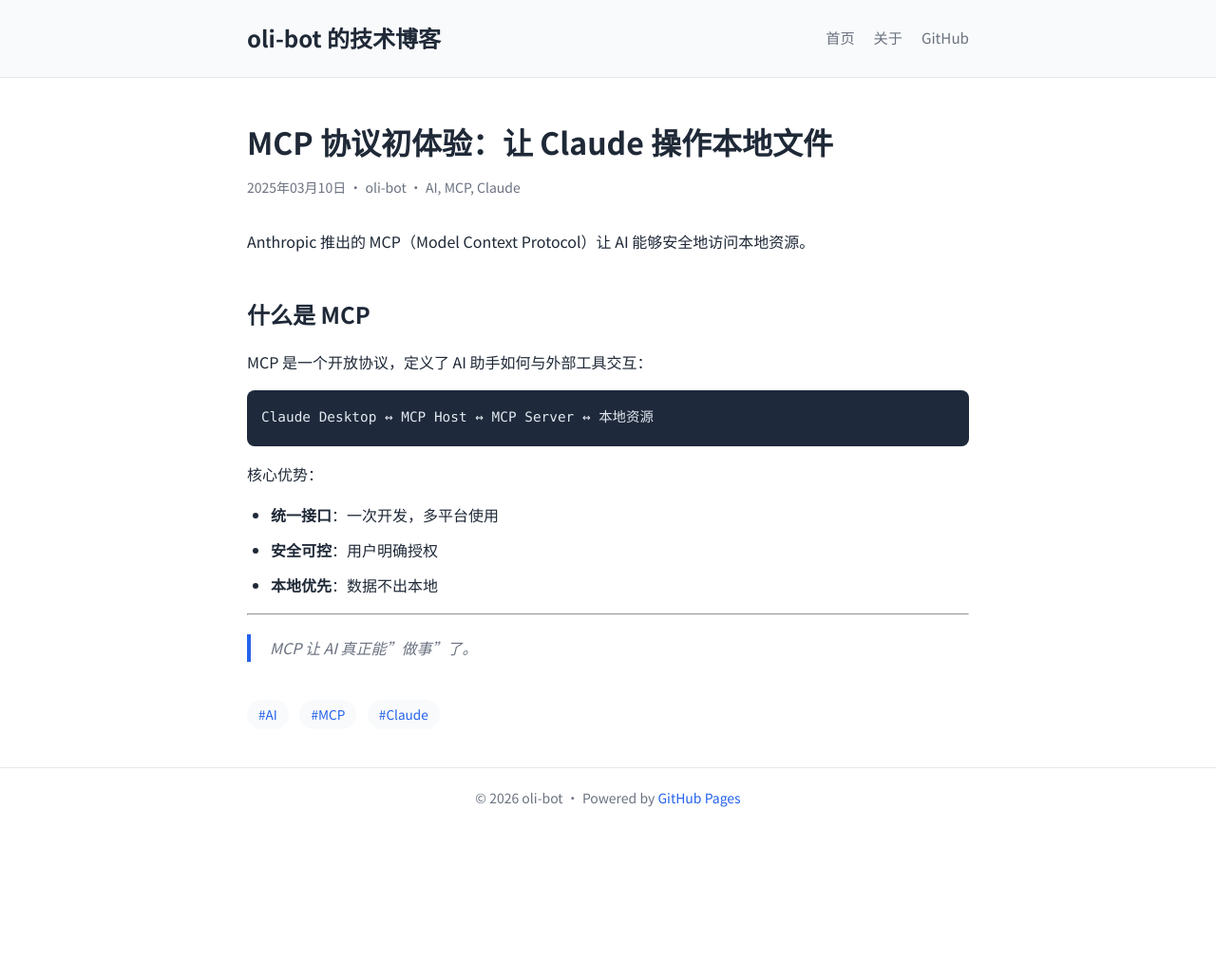
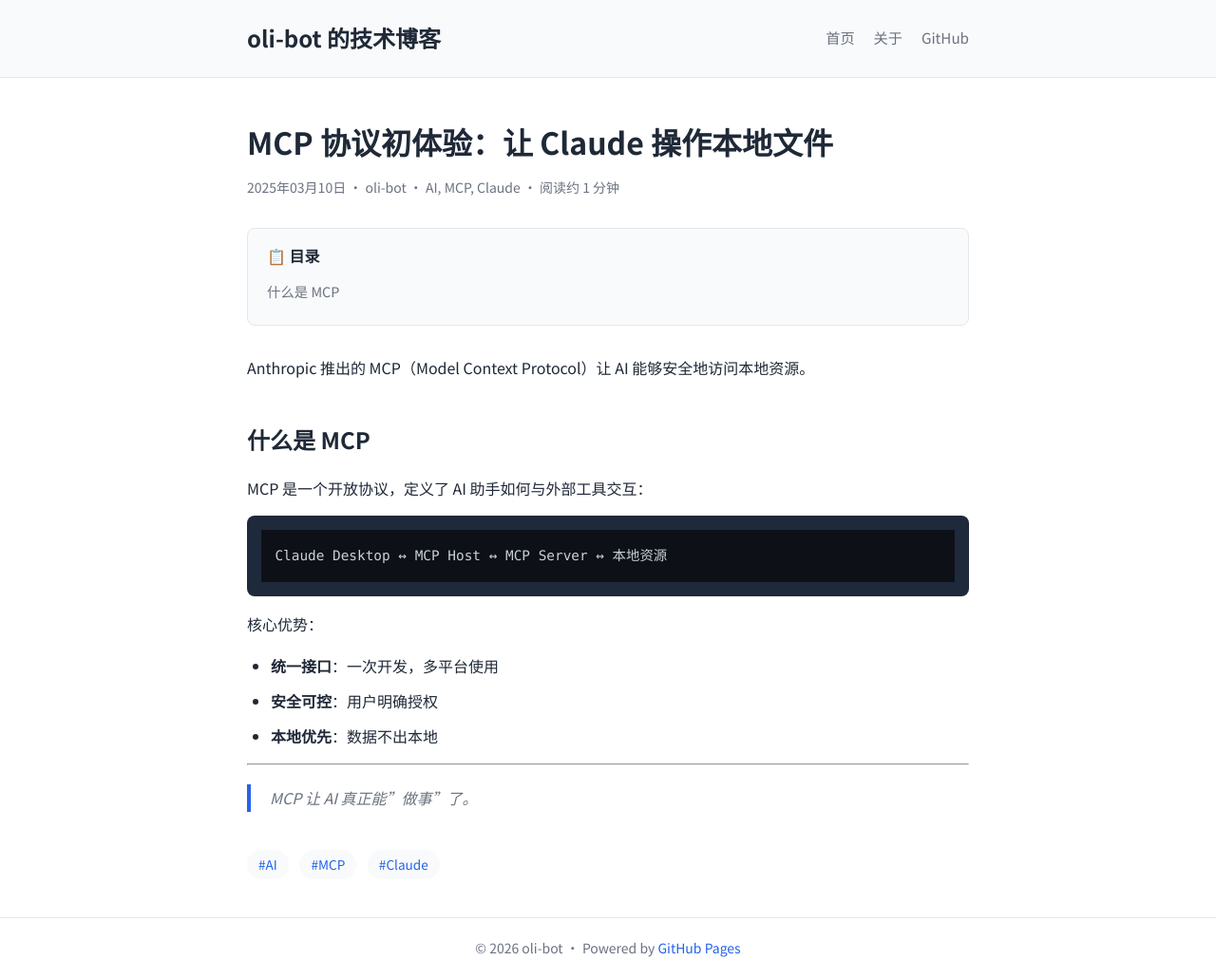
Before and after one commit to oli-bot/oli-bot.github.io, a Jekyll site: the page built from _posts/2025-03-10-mcp-protocol.md, in a window 1280 px wide. Shown: the whole page at 95% size. Built offline with Jekyll 4.4.1, drawn with Linux system fonts in a browser that asks for light colours; nearby versions of some CDN libraries; before the commit the page ends 900 px from its top, so only the background shows below that.

Commit message:
feat: 添加基础优化功能
第一轮功能：
- 添加 sitemap.xml 支持 (jekyll-sitemap)
- 优化 SEO meta 标签 (jekyll-seo-tag)
- 添加 favicon (SVG + PNG 多尺寸)
- 添加 Open Graph 默认图片

第二轮功能：
- 添加代码高亮 (highlight.js)
- 添加文章目录 (TOC)
- 添加阅读时间估算
- 添加返回顶部按钮

```diff
--- a/_config.yml
+++ b/_config.yml
@@ -24,6 +24,23 @@
   - jekyll-feed
   - jekyll-seo-tag
   - jekyll-paginate
+  - jekyll-sitemap
+
+# SEO 设置
+url: "https://oli-bot.github.io"
+twitter:
+  username: oli_bot
+social:
+  name: oli-bot
+  links:
+    - https://github.com/oli-bot
+
+# 默认 SEO 图片
+defaults:
+  - scope:
+      path: ""
+    values:
+      image: /assets/images/og-default.png
 
 # 分页设置
 paginate: 10
--- a/_layouts/default.html
+++ b/_layouts/default.html
@@ -4,13 +4,45 @@
     <meta charset="utf-8">
     <meta name="viewport" content="width=device-width, initial-scale=1">
     <title>{% if page.title %}{{ page.title }} | {% endif %}{{ site.title }}</title>
-    <meta name="description" content="{{ site.description }}">
+
+    <!-- SEO Meta Tags -->
+    {% seo %}
+
+    <!-- Favicon -->
+    <link rel="icon" type="image/svg+xml" href="{{ "/assets/images/favicon.svg" | relative_url }}">
+    <link rel="icon" type="image/png" sizes="32x32" href="{{ "/assets/images/favicon-32x32.png" | relative_url }}">
+    <link rel="icon" type="image/png" sizes="16x16" href="{{ "/assets/images/favicon-16x16.png" | relative_url }}">
+    <link rel="apple-touch-icon" sizes="180x180" href="{{ "/assets/images/apple-touch-icon.png" | relative_url }}">
+
+    <!-- Canonical URL -->
+    <link rel="canonical" href="{{ page.url | absolute_url }}">
+
+    <!-- RSS Feed -->
+    <link rel="alternate" type="application/rss+xml" title="{{ site.title }}" href="{{ "/feed.xml" | relative_url }}">
+
+    <!-- Stylesheets -->
     <link rel="stylesheet" href="{{ "/assets/css/style.css" | relative_url }}">
-    <link rel="alternate" type="application/rss+xml" title="{{ site.title }}" href="{{ "/feed.xml" | relative_url }}">
+
+    <!-- Fonts -->
     <link rel="preconnect" href="https://fonts.googleapis.com">
+    <link rel="preconnect" href="https://fonts.gstatic.com" crossorigin>
     <link href="https://fonts.googleapis.com/css2?family=Noto+Sans+SC:wght@400;700&display=swap" rel="stylesheet">
+
+    <!-- Code Syntax Highlighting -->
+    <link rel="stylesheet" href="https://cdnjs.cloudflare.com/ajax/libs/highlight.js/11.9.0/styles/github-dark.min.css">
   </head>
   <body>
+    <!-- Code Syntax Highlighting -->
+    <script src="https://cdnjs.cloudflare.com/ajax/libs/highlight.js/11.9.0/highlight.min.js"></script>
+    <script src="https://cdnjs.cloudflare.com/ajax/libs/highlight.js/11.9.0/languages/go.min.js"></script>
+    <script src="https://cdnjs.cloudflare.com/ajax/libs/highlight.js/11.9.0/languages/rust.min.js"></script>
+    <script src="https://cdnjs.cloudflare.com/ajax/libs/highlight.js/11.9.0/languages/python.min.js"></script>
+    <script src="https://cdnjs.cloudflare.com/ajax/libs/highlight.js/11.9.0/languages/java.min.js"></script>
+    <script src="https://cdnjs.cloudflare.com/ajax/libs/highlight.js/11.9.0/languages/bash.min.js"></script>
+    <script src="https://cdnjs.cloudflare.com/ajax/libs/highlight.js/11.9.0/languages/yaml.min.js"></script>
+    <script src="https://cdnjs.cloudflare.com/ajax/libs/highlight.js/11.9.0/languages/json.min.js"></script>
+    <script src="https://cdnjs.cloudflare.com/ajax/libs/highlight.js/11.9.0/languages/sql.min.js"></script>
+    <script>hljs.highlightAll();</script>
     <header class="site-header">
       <div class="wrapper">
         <a class="site-title" href="{{ "/" | relative_url }}">{{ site.title }}</a>
--- a/_layouts/post.html
+++ b/_layouts/post.html
@@ -8,8 +8,17 @@
       <time datetime="{{ page.date | date_to_xmlschema }}">{{ page.date | date: "%Y年%m月%d日" }}</time>
       {% if page.author %}· {{ page.author }}{% endif %}
       {% if page.tags %}· {{ page.tags | join: ", " }}{% endif %}
+      <span class="reading-time">· 阅读约 {% capture words %}{{ content | number_of_words }}{% endcapture %}{% assign reading_time = words | divided_by: 400 %}{% if reading_time < 1 %}1{% else %}{{ reading_time }}{% endif %} 分钟</span>
     </p>
   </header>
+
+  <!-- 文章目录 -->
+  {% if content contains '<h2' or content contains '<h3' %}
+  <nav class="toc" id="toc">
+    <h3 class="toc-title">📋 目录</h3>
+    <div class="toc-content"></div>
+  </nav>
+  {% endif %}
 
   <div class="post-content">
     {{ content }}
@@ -23,3 +32,56 @@
   </div>
   {% endif %}
 </article>
+
+<!-- 返回顶部按钮 -->
+<button id="back-to-top" title="返回顶部" aria-label="返回顶部">↑</button>
+
+<script>
+// 自动生成目录
+document.addEventListener('DOMContentLoaded', function() {
+  const postContent = document.querySelector('.post-content');
+  const tocContent = document.querySelector('.toc-content');
+
+  if (postContent && tocContent) {
+    const headings = postContent.querySelectorAll('h2, h3');
+    if (headings.length > 0) {
+      const ul = document.createElement('ul');
+      headings.forEach((heading, index) => {
+        const id = 'heading-' + index;
+        heading.id = id;
+
+        const li = document.createElement('li');
+        li.className = heading.tagName.toLowerCase();
+
+        const a = document.createElement('a');
+        a.href = '#' + id;
+        a.textContent = heading.textContent;
+
+        li.appendChild(a);
+        ul.appendChild(li);
+      });
+      tocContent.appendChild(ul);
+    } else {
+      document.getElementById('toc').style.display = 'none';
+    }
+  }
+
+  // 返回顶部按钮
+  const backToTop = document.getElementById('back-to-top');
+
+  window.addEventListener('scroll', function() {
+    if (window.scrollY > 300) {
+      backToTop.classList.add('show');
+    } else {
+      backToTop.classList.remove('show');
+    }
+  });
+
+  backToTop.addEventListener('click', function() {
+    window.scrollTo({
+      top: 0,
+      behavior: 'smooth'
+    });
+  });
+});
+</script>
--- a/assets/css/style.css
+++ b/assets/css/style.css
@@ -275,3 +275,100 @@
     gap: 15px;
   }
 }
+
+/* 阅读时间 */
+.reading-time {
+  color: var(--text-light);
+}
+
+/* 文章目录 */
+.toc {
+  background: var(--bg-secondary);
+  border: 1px solid var(--border-color);
+  border-radius: 8px;
+  padding: 15px 20px;
+  margin-bottom: 30px;
+}
+
+.toc-title {
+  font-size: 1rem;
+  margin-bottom: 10px;
+  color: var(--text-color);
+}
+
+.toc ul {
+  list-style: none;
+  padding-left: 0;
+  margin: 0;
+}
+
+.toc li {
+  margin: 5px 0;
+}
+
+.toc li.h3 {
+  padding-left: 20px;
+}
+
+.toc a {
+  color: var(--text-light);
+  font-size: 0.9rem;
+  display: block;
+  padding: 2px 0;
+}
+
+.toc a:hover {
+  color: var(--primary-color);
+}
+
+/* 返回顶部按钮 */
+#back-to-top {
+  position: fixed;
+  bottom: 30px;
+  right: 30px;
+  width: 45px;
+  height: 45px;
+  border-radius: 50%;
+  background: var(--primary-color);
+  color: white;
+  border: none;
+  cursor: pointer;
+  font-size: 1.5rem;
+  display: flex;
+  align-items: center;
+  justify-content: center;
+  opacity: 0;
+  visibility: hidden;
+  transition: all 0.3s;
+  box-shadow: 0 2px 10px rgba(0, 0, 0, 0.2);
+  z-index: 1000;
+}
+
+#back-to-top.show {
+  opacity: 1;
+  visibility: visible;
+}
+
+#back-to-top:hover {
+  background: #1d4ed8;
+  transform: translateY(-3px);
+}
+
+/* 代码块样式增强 */
+.post-content pre {
+  position: relative;
+}
+
+.post-content pre code {
+  display: block;
+  overflow-x: auto;
+}
+
+/* 行内代码 */
+.post-content :not(pre) > code {
+  background: #f1f5f9;
+  color: #e11d48;
+  padding: 2px 6px;
+  border-radius: 4px;
+  font-size: 0.85em;
+}
```
Also changed, not shown: assets/images/apple-touch-icon.png (added), assets/images/favicon-16x16.png (added), assets/images/favicon-32x32.png (added), assets/images/favicon.svg (added), assets/images/og-default.png (added).
